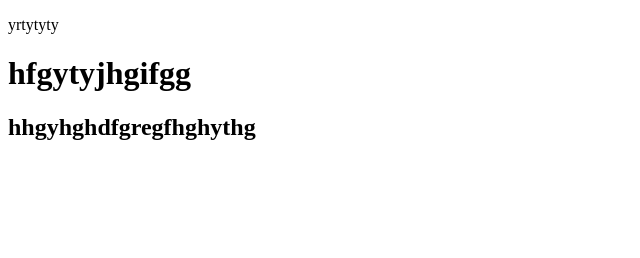
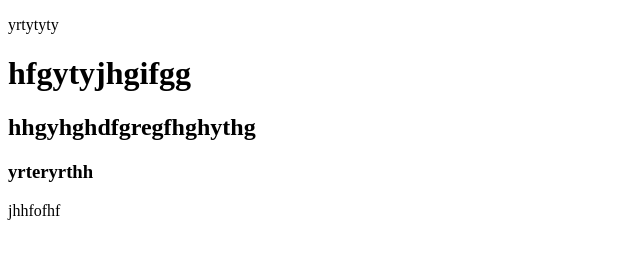
Before and after one commit to Piyash002/my-fifth-repo, a plain HTML site: page index.html in a window 1280 px wide. Shown: the whole page, without its empty margins (0-640 px from the left). Drawn offline with Linux system fonts and the light colour scheme.

Commit message:
added header

```diff
--- a/index.html
+++ b/index.html
@@ -10,5 +10,7 @@
     <p>yrtytyty</p>
     <h1>hfgytyjhgifgg</h1>
     <h2>hhgyhghdfgregfhghythg</h2>
+    <h3>yrteryrthh</h3>
+    <p>jhhfofhf</p>
 </body>
 </html>
```
